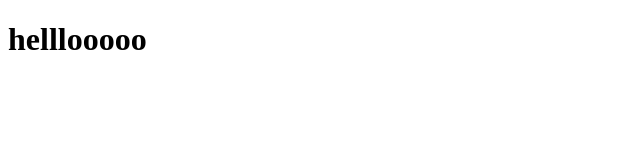
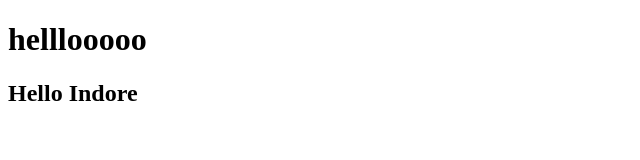
Before and after one commit to Anushri142/gitDemo2, a plain HTML site: page index.html in a window 1280 px wide. Shown: the whole page, without its empty margins (0-640 px from the left). Drawn offline with Linux system fonts and the light colour scheme.

Commit message:
Added a new heading.

```diff
--- a/index.html
+++ b/index.html
@@ -9,6 +9,7 @@
 
 <body>
     <h1>helllooooo</h1>
+    <h2>Hello Indore</h2>
 </body>
 
 </html>
```
